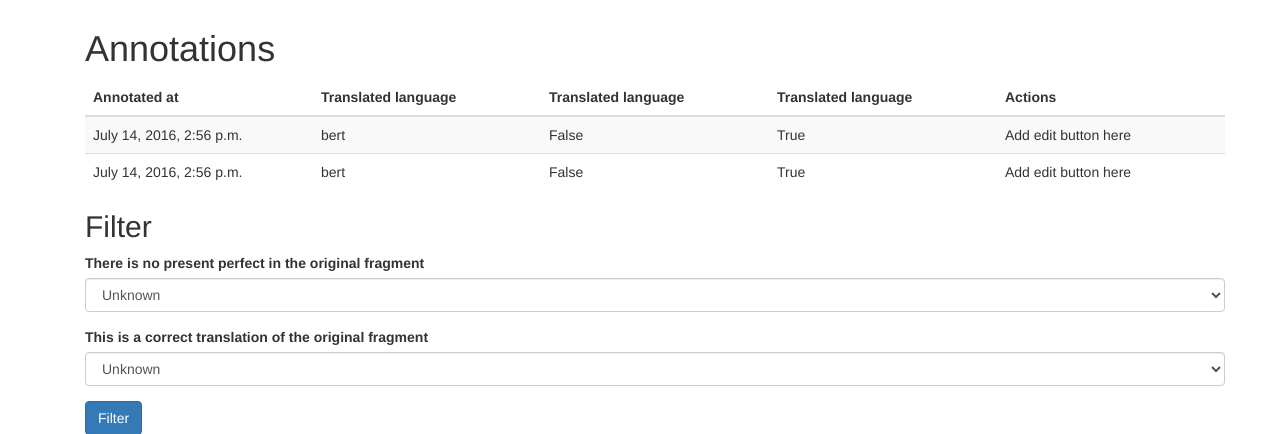
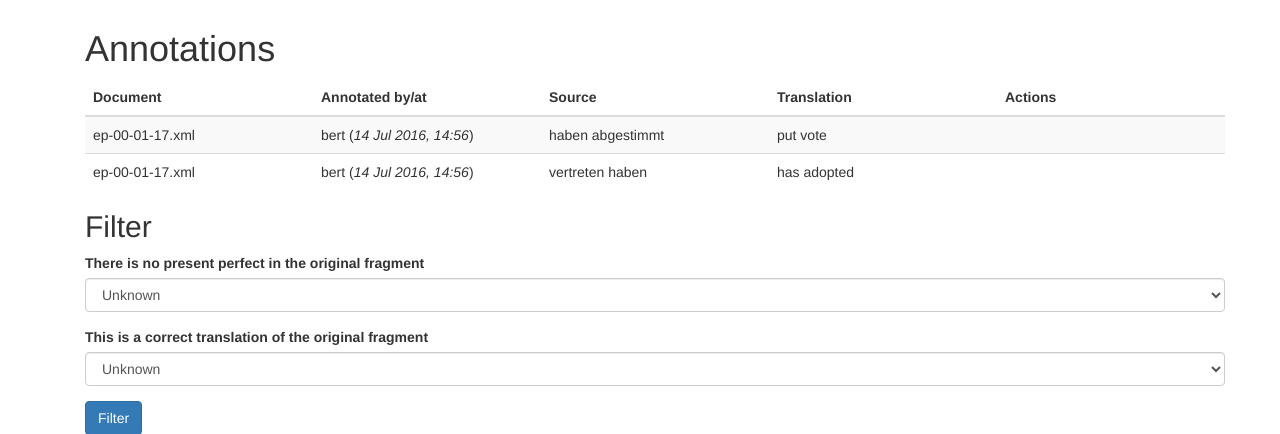
Before and after one commit to UUDigitalHumanitieslab/timealign, a Django app: page /list/de/en/ in a window 1280 px wide. Shown: the part 51-485 px from the top of the page. Run offline with Django 3.2, Linux system fonts and the light colour scheme; data comes from the database, SQL or seed files in the repository; both versions use the stored data as it was after the commit; some libraries are stand-ins or nearby versions.

Commit message:
Expanded on list view

```diff
--- a/annotations/models.py
+++ b/annotations/models.py
@@ -33,6 +33,12 @@ class Fragment(models.Model):
             result += sentence.to_html()
         result += '</ul>'
         return result
+
+    def target_words(self):
+        result = []
+        for sentence in self.sentence_set.all():
+            result.extend([word.word for word in sentence.word_set.filter(is_target=True)])
+        return ' '.join(result)
 
     def __unicode__(self):
         return '\n'.join([sentence.full() for sentence in self.sentence_set.all()])[:100] + '...'
--- a/annotations/templates/annotations/annotation_filter.html
+++ b/annotations/templates/annotations/annotation_filter.html
@@ -9,21 +9,22 @@
     <table class="table table-striped">
         <thead>
             <tr>
-                <th width="10%">Annotated at</th>
-                <th width="10%">Translated language</th>
-                <th width="10%">Translated language</th>
-                <th width="10%">Translated language</th>
+                <th width="10%">Document</th>
+                <th width="10%">Annotated by/at</th>
+                <th width="10%">Source</th>
+                <th width="10%">Translation</th>
                 <th width="10%">Actions</th>
             </tr>
         </thead>
         <tbody>
             {% for annotation in annotations %}
             <tr>
-                <td>{{ annotation.annotated_at }}</td>
-                <td>{{ annotation.annotated_by }}</td>
-                <td>{{ annotation.is_no_target }}</td>
-                <td>{{ annotation.is_translation }}</td>
-                <td>Add edit button here</td>
+                <td>{{ annotation.alignment.original_fragment.document.title }}</td>
+                <td>{{ annotation.annotated_by }} (<em>{{ annotation.annotated_at|date:"j M Y, G:i" }}</em>)</td>
+                <td>{{ annotation.alignment.original_fragment.target_words }}</td>
+                <td>{{ annotation.selected_words }}</td>
+                <td>
+                </td>
             </tr>
             {% endfor %}
         </tbody>
--- a/annotations/templates/annotations/home.html
+++ b/annotations/templates/annotations/home.html
@@ -49,7 +49,7 @@
                     </a>
                     {% endif %}
                     <a href="{% url 'annotations:list' l1.0 l2.0 %}" role="button" class="btn btn-default btn-xs" aria-label="List view">
-                        <span class="glyphicon glyphicon-play" aria-hidden="true"></span>
+                        <span class="glyphicon glyphicon-zoom-in" aria-hidden="true"></span>
                     </a>
                 </td>
             </tr>
```
Also changed, not shown: db.sqlite3.
